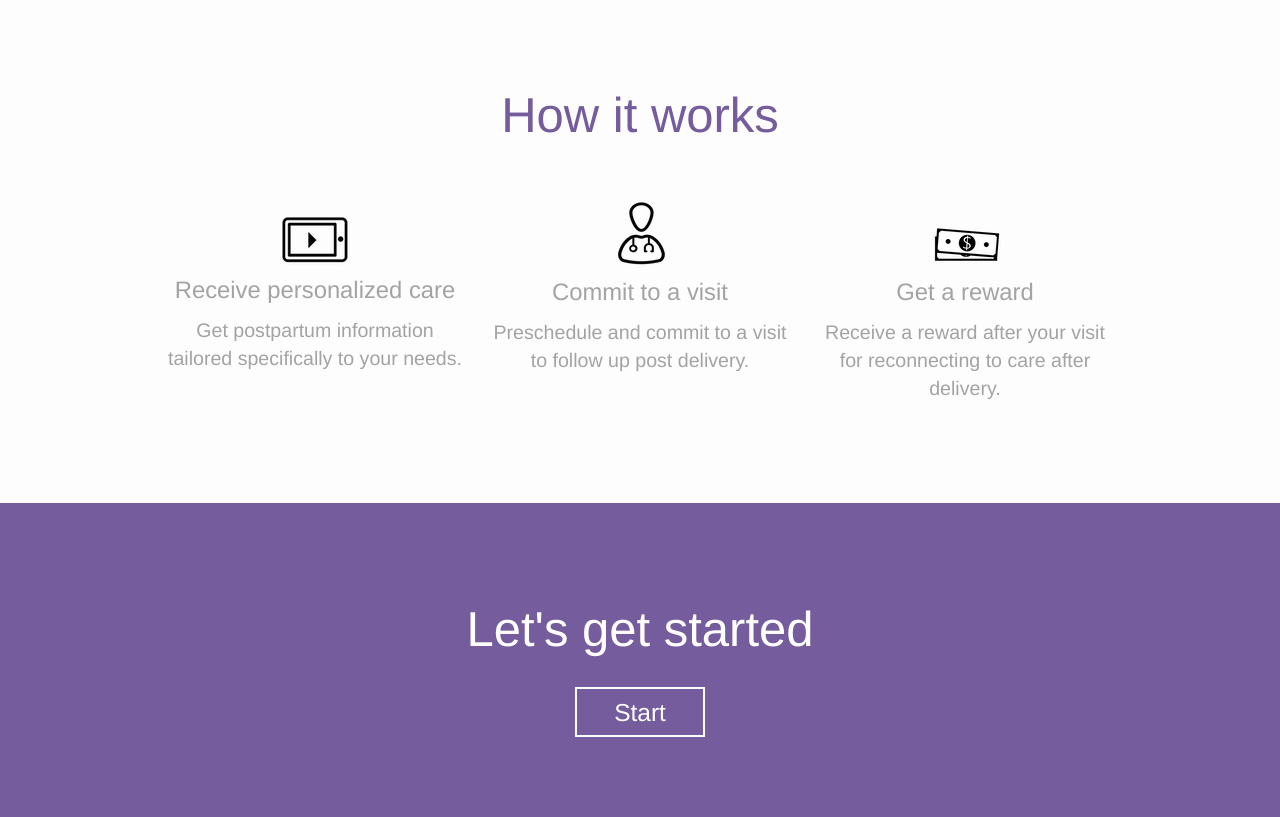
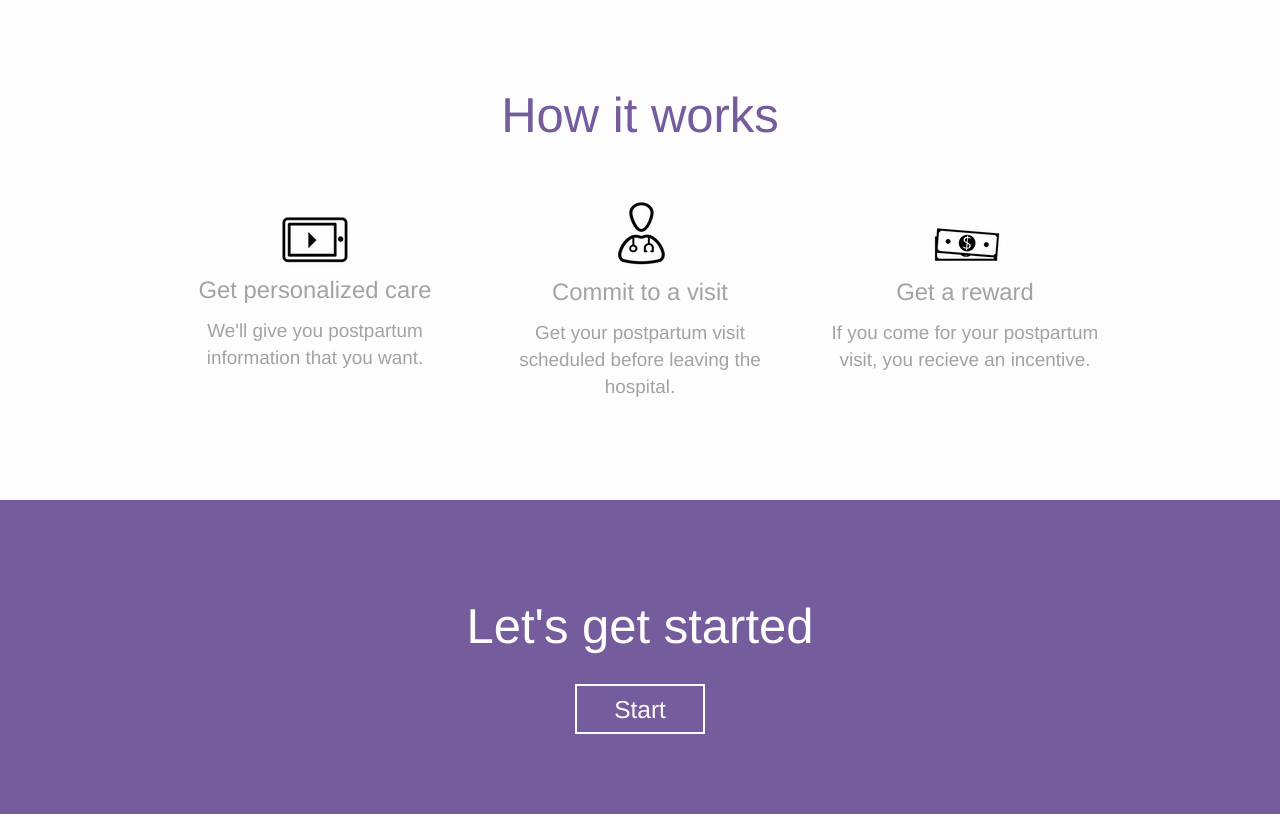
Before and after one commit to jantonso/hbp, a Django app: page / in a window 1280 px wide. Shown: the part 673-1490 px from the top of the page. Run offline with Django 3.2, Linux system fonts and the light colour scheme; some libraries are stand-ins or nearby versions.

Commit message:
Updated content/wording

```diff
--- a/hbp/forms.py
+++ b/hbp/forms.py
@@ -37,7 +37,7 @@ class PersonalizedCareForm(forms.Form):
 		choices=LIKERT_CHOICES, widget=forms.RadioSelect())
 	q2 = forms.ChoiceField(label='Breastfeeding support',
 		choices=LIKERT_CHOICES, widget=forms.RadioSelect())
-	q3 = forms.ChoiceField(label='Checking on my mood after delivery, screening for depression',
+	q3 = forms.ChoiceField(label='Checking on my mood after delivery',
 		choices=LIKERT_CHOICES, widget=forms.RadioSelect())
 	q4 = forms.ChoiceField(label='Talking to a doctor about how to keep my next pregnancy healthy',
 		choices=LIKERT_CHOICES, widget=forms.RadioSelect())
--- a/static/css/index.css
+++ b/static/css/index.css
@@ -71,7 +71,7 @@ header .header-content p {
 
 #about .step-desc {
 	font-weight: 300;
-	font-size: 1.4em;
+	font-size: 1.35em;
 	color: #A3A3A3;
 }
 
--- a/templates/importantInformation.html
+++ b/templates/importantInformation.html
@@ -24,7 +24,7 @@
 					<h2> Breastfeeding support </h2>
 					<iframe width="560" height="315" src="https://www.youtube.com/embed/Fl14sYynSpA" frameborder="0" allowfullscreen></iframe>
 				{% elif video_index == 3 %}
-					<h2> Screening for depression </h2>
+					<h2> Checking on my mood </h2>
 					<iframe width="560" height="315" src="https://www.youtube.com/embed/vk_sgLRDPd4" frameborder="0" allowfullscreen></iframe>
 				{% elif video_index == 4 %}
 					<h2> Talking to a doctor </h2>
@@ -48,7 +48,7 @@
 			</div>
 		<!-- (Final message on video section) & links to rewatch videos -->
 		{% else %}
-			<h2> You can watch videos on other topics or continue to schedule an appointment. </h2>
+			<h2> Feel free to watch more videos or click continue to commit and schedule. </h2>
 		{% endif %}
 	</div>
 {% endblock %}
@@ -79,7 +79,7 @@
 						<a href="/iv/3/">
 							<img src="http://img.youtube.com/vi/vk_sgLRDPd4/mqdefault.jpg" alt="">
 							<div class="caption">
-								<p> Screening for depression </p>
+								<p> Checking on my mood </p>
 							</div>
 						</a>
 					</div>
--- a/templates/incentive.html
+++ b/templates/incentive.html
@@ -12,12 +12,12 @@
 
 {% block content %}
 	<div class="col-lg-10 col-lg-offset-1 text-center">
-		<h2> Thank you so much for committing to this important health visit. </h2>
+		<h2> Thank you for committing to this important health visit. </h2>
 		<div class="row">
 			<div class="col-lg-8">
 				<div id="incentive-messages">
-					<p> We look forward to seeing you on XX/XX/XXXX at XXX AM/PM. Please feel free to bring your baby in tow if that is more covenient for you, we love to see the new babies! </p>
-					<p> We know that you will be busy after delivery, so to say thank you for coming and fulfilling your commitment we will give you XXX when you come for your visit. </p>
+					<p> We look forward to seeing you on XX/XX/XXXX at XXX AM/PM. Please feel free to bring your baby. We love to see the new babies! </p>
+					<p> We know that you will be busy after delivery, so to say thank you for coming we will give you XXX when you come for your visit. </p>
 					<p> To help you remember your visit, please leave an SMS number with us. We will send you visit reminders and will also share helpful tips and links about postpartum health. </p>
 				</div>
 				<div id="phone-number-form">
--- a/templates/index.html
+++ b/templates/index.html
@@ -21,18 +21,18 @@
 						<div class="row">
 							<div class="col-lg-4">
 								<img class="img-responsive" src="/static/img/how1.png" alt="" style="display: block; margin:auto; margin-top: 20px;">
-								<p class="step" style="margin-top: 5px;"> Receive personalized care </p>
-								<p class="step-desc"> Get postpartum information tailored specifically to your needs. </p>
+								<p class="step" style="margin-top: 5px;"> Get personalized care </p>
+								<p class="step-desc"> We'll give you postpartum information that you want. </p>
 							</div>
 							<div class="col-lg-4">
 								<img class="img-responsive" src="/static/img/how2.png" alt="" style="display: block; margin:auto;">
 								<p class="step" style="margin-top: 2px;"> Commit to a visit </p>
-								<p class="step-desc"> Preschedule and commit to a visit to follow up post delivery. </p>
+								<p class="step-desc"> Get your postpartum visit scheduled before leaving the hospital. </p>
 							</div>
 							<div class="col-lg-4">
 								<img class="img-responsive svg" src="/static/img/how3.png" alt="" style="display: block; margin:auto;margin-top: 23px">
 								<p class="step" style="margin-top: 5px;"> Get a reward </p>
-								<p class="step-desc"> Receive a reward after your visit for reconnecting to care after delivery. </p>
+								<p class="step-desc"> If you come for your postpartum visit, you recieve an incentive. </p>
 							</div>
 						</div>
 					</div>
--- a/templates/personalizedCare.html
+++ b/templates/personalizedCare.html
@@ -12,8 +12,8 @@
 
 {% block content %}
 	<div class="col-lg-10 col-lg-offset-1 text-center">
-		<h2 class="text-center"> The postpartum visit is a time for us to address important health issues for you and your baby. </h2>
-		<p class="text-left" id="question-prompt"> Tell us how important the following issues are to you: </p>
+		<h2 class="text-center"> During the postpartum visit we can talk about many important health issues for you and your baby. </h2>
+		<p class="text-left" id="question-prompt"> Tell us which are the most important issues to you: </p>
 		<div id="questions-container">
 			<form action="/pc/" method="POST" onsubmit="return validatePCForm()">
 				{% csrf_token %}
```
